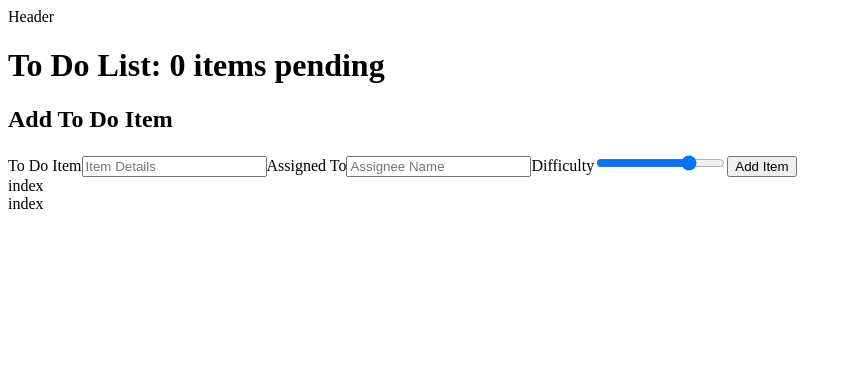
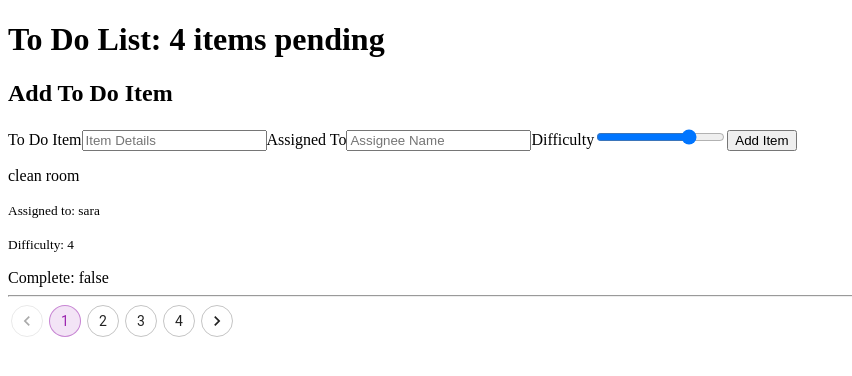
Before and after one commit to jonbrooks01/todo-app, a React (Vite) app: page / in a window 1280 px wide. Shown: the top 376 px of the page, without its empty margins (0-852 px from the left). Built offline with nearby package versions, Linux system fonts and the light colour scheme.

Commit message:
got app to load and work

```diff
--- a/package.json
+++ b/package.json
@@ -10,6 +10,10 @@
     "preview": "vite preview"
   },
   "dependencies": {
+    "@emotion/react": "^11.11.1",
+    "@emotion/styled": "^11.11.0",
+    "@mui/material": "^5.14.13",
+    "materialui-pagination-component": "^1.1.12",
     "react": "^18.2.0",
     "react-dom": "^18.2.0",
     "sass": "^1.69.3",
--- a/src/App.jsx
+++ b/src/App.jsx
@@ -1,19 +1,21 @@
-import React from 'react';
-import Header from './Components/Header';
-import List from './Components/List';
-import Footer from './Components/Footer';
+import React, { createContext } from 'react';
 
 import Todo from './Components/Todo';
+
+export const GlobalContext = createContext(null);
 
 export default class App extends React.Component {
   render() {
     return (
-      <>
-        <Header />
+      <GlobalContext.Provider
+        value={{
+          displayCount: 1,
+          hideCompleted: false,
+          sortWord: 'difficulty',
+        }}
+      >
         <Todo />
-        <List />
-        <Footer />
-      </>
+      </GlobalContext.Provider>
     );
   }
 }
--- a/src/Components/Header/index.jsx
+++ b/src/Components/Header/index.jsx
@@ -1,7 +1,13 @@
-import React from 'react';
+// import React from 'react';
 
-const Header = () => {
-  return <div>Header</div>;
+const Header = ({ incomplete }) => {
+  return (
+    <header data-testid="todo-header">
+      <h1 data-testid="todo-h1">
+        To Do List: {incomplete.length} items pending
+      </h1>
+    </header>
+  );
 };
 
 export default Header;
--- a/src/Components/List/index.jsx
+++ b/src/Components/List/index.jsx
@@ -1,7 +1,64 @@
-import React from 'react';
+// import React from 'react';
+import { useContext, useMemo, useState } from 'react';
+import { Pagination } from '@mui/material';
+import { GlobalContext } from '../../App';
+import { useEffect } from 'react';
 
-const List = () => {
-  return <div>index</div>;
+const TodoList = ({ list, toggleComplete, incomplete }) => {
+  const { hideComplete, displayCount } = useContext(GlobalContext);
+  const [count, setCount] = useState(0);
+  const [page, setPage] = useState(1);
+
+  const listToUse = useMemo(() => {
+    console.log(hideComplete, incomplete, list);
+    if (hideComplete) return incomplete;
+    else return list;
+  }, [hideComplete, incomplete, list]);
+
+  useEffect(() => {
+    const totalPages = Math.floor(listToUse.length / displayCount);
+    const addOne = listToUse.length % displayCount;
+    console.log(totalPages, addOne);
+    setCount(addOne ? totalPages + 1 : totalPages);
+  }, [displayCount, listToUse]);
+
+  const handlePageChange = (e, epage) => {
+    setPage(epage);
+  };
+
+  const startIndex = useMemo(() => {
+    return (page - 1) * displayCount;
+  }, [displayCount, page]);
+
+  const endIndex = useMemo(() => {
+    return (page - 1) * displayCount + displayCount;
+  }, [page, displayCount]);
+
+  return (
+    <>
+      {listToUse.slice(startIndex, endIndex).map((item) => (
+        <div key={item.id}>
+          <p>{item.text}</p>
+          <p>
+            <small>Assigned to: {item.assignee}</small>
+          </p>
+          <p>
+            <small>Difficulty: {item.difficulty}</small>
+          </p>
+          <div onClick={() => toggleComplete(item.id)}>
+            Complete: {item.complete.toString()}
+          </div>
+          <hr />
+        </div>
+      ))}
+      <Pagination
+        count={count}
+        variant="outlined"
+        color="secondary"
+        onChange={handlePageChange}
+      />
+    </>
+  );
 };
 
-export default List;
+export default TodoList;
--- /dev/null
+++ b/src/Components/Todo/dummyData.json
@@ -0,0 +1,30 @@
+[
+  {
+    "difficulty": 4,
+    "text": "clean room",
+    "assignee": "sara",
+    "id": "9b8ef736-3984-4911-8068-9d6141df115e",
+    "complete": false
+  },
+  {
+    "difficulty": 4,
+    "text": "take a bath",
+    "assignee": "indiana",
+    "id": "63a6d942-ca3f-4c43-9428-8c27e0fd43da",
+    "complete": false
+  },
+  {
+    "difficulty": 4,
+    "text": "amanda",
+    "assignee": "do homework",
+    "id": "e53588e0-7436-4add-8447-8a35208e0d3a",
+    "complete": false
+  },
+  {
+    "difficulty": 4,
+    "text": "stop barking",
+    "assignee": "mj",
+    "id": "76c64dbc-79b3-461a-88d3-7b6c1431ea66",
+    "complete": false
+  }
+]
--- a/src/Components/Todo/index.jsx
+++ b/src/Components/Todo/index.jsx
@@ -2,13 +2,16 @@ import React, { useEffect, useState } from 'react';
 import useForm from '../../hooks/form';
 
 import { v4 as uuid } from 'uuid';
+import Header from '../Header';
+import TodoList from '../List';
+import TodoForm from '../TodoForm';
+import dummyData from './dummyData.json';
 
 const Todo = () => {
-
   const [defaultValues] = useState({
     difficulty: 4,
   });
-  const [list, setList] = useState([]);
+  const [list, setList] = useState(dummyData);
   const [incomplete, setIncomplete] = useState([]);
   const { handleChange, handleSubmit } = useForm(addItem, defaultValues);
 
@@ -20,27 +23,26 @@ const Todo = () => {
   }
 
   function deleteItem(id) {
-    const items = list.filter( item => item.id !== id );
+    const items = list.filter((item) => item.id !== id);
     setList(items);
   }
 
   function toggleComplete(id) {
-
-    const items = list.map( item => {
-      if ( item.id === id ) {
-        item.complete = ! item.complete;
+    const items = list.map((item) => {
+      if (item.id === id) {
+        item.complete = !item.complete;
       }
       return item;
     });
-
+    const newIncomplete = items.filter((it) => !it.complete);
+    setIncomplete(newIncomplete);
     setList(items);
-
   }
 
   useEffect(() => {
-    let incompleteCount = list.filter(item => !item.complete).length;
+    let incompleteCount = list.filter((item) => !item.complete);
     setIncomplete(incompleteCount);
-    document.title = `To Do List: ${incomplete}`;
+    document.title = `To Do List: ${incomplete.length}`;
     // linter will want 'incomplete' added to dependency array unnecessarily.
     // disable code used to avoid linter warning
     // eslint-disable-next-line react-hooks/exhaustive-deps
@@ -48,44 +50,20 @@ const Todo = () => {
 
   return (
     <>
-      <header data-testid="todo-header">
-        <h1 data-testid="todo-h1">To Do List: {incomplete} items pending</h1>
-      </header>
+      <Header incomplete={incomplete} />
 
-      <form onSubmit={handleSubmit}>
+      <TodoForm
+        handleChange={handleChange}
+        handleSubmit={handleSubmit}
+        defaultValues={defaultValues}
+        deleteItem={deleteItem}
+      />
 
-        <h2>Add To Do Item</h2>
-
-        <label>
-          <span>To Do Item</span>
-          <input onChange={handleChange} name="text" type="text" placeholder="Item Details" />
-        </label>
-
-        <label>
-          <span>Assigned To</span>
-          <input onChange={handleChange} name="assignee" type="text" placeholder="Assignee Name" />
-        </label>
-
-        <label>
-          <span>Difficulty</span>
-          <input onChange={handleChange} defaultValue={defaultValues.difficulty} type="range" min={1} max={5} name="difficulty" />
-        </label>
-
-        <label>
-          <button type="submit">Add Item</button>
-        </label>
-      </form>
-
-      {list.map(item => (
-        <div key={item.id}>
-          <p>{item.text}</p>
-          <p><small>Assigned to: {item.assignee}</small></p>
-          <p><small>Difficulty: {item.difficulty}</small></p>
-          <div onClick={() => toggleComplete(item.id)}>Complete: {item.complete.toString()}</div>
-          <hr />
-        </div>
-      ))}
-
+      <TodoList
+        list={list}
+        toggleComplete={toggleComplete}
+        incomplete={incomplete}
+      />
     </>
   );
 };
--- /dev/null
+++ b/src/Components/TodoForm/index.jsx
@@ -0,0 +1,47 @@
+// import React from 'react';
+
+const TodoForm = ({ handleChange, handleSubmit, defaultValues }) => {
+  return (
+    <form onSubmit={handleSubmit}>
+      <h2>Add To Do Item</h2>
+
+      <label>
+        <span>To Do Item</span>
+        <input
+          onChange={handleChange}
+          name="text"
+          type="text"
+          placeholder="Item Details"
+        />
+      </label>
+
+      <label>
+        <span>Assigned To</span>
+        <input
+          onChange={handleChange}
+          name="assignee"
+          type="text"
+          placeholder="Assignee Name"
+        />
+      </label>
+
+      <label>
+        <span>Difficulty</span>
+        <input
+          onChange={handleChange}
+          defaultValue={defaultValues.difficulty}
+          type="range"
+          min={1}
+          max={5}
+          name="difficulty"
+        />
+      </label>
+
+      <label>
+        <button type="submit">Add Item</button>
+      </label>
+    </form>
+  );
+};
+
+export default TodoForm;
```
Also changed, not shown: 1 other file (tests, documents, lock files or other folders).
